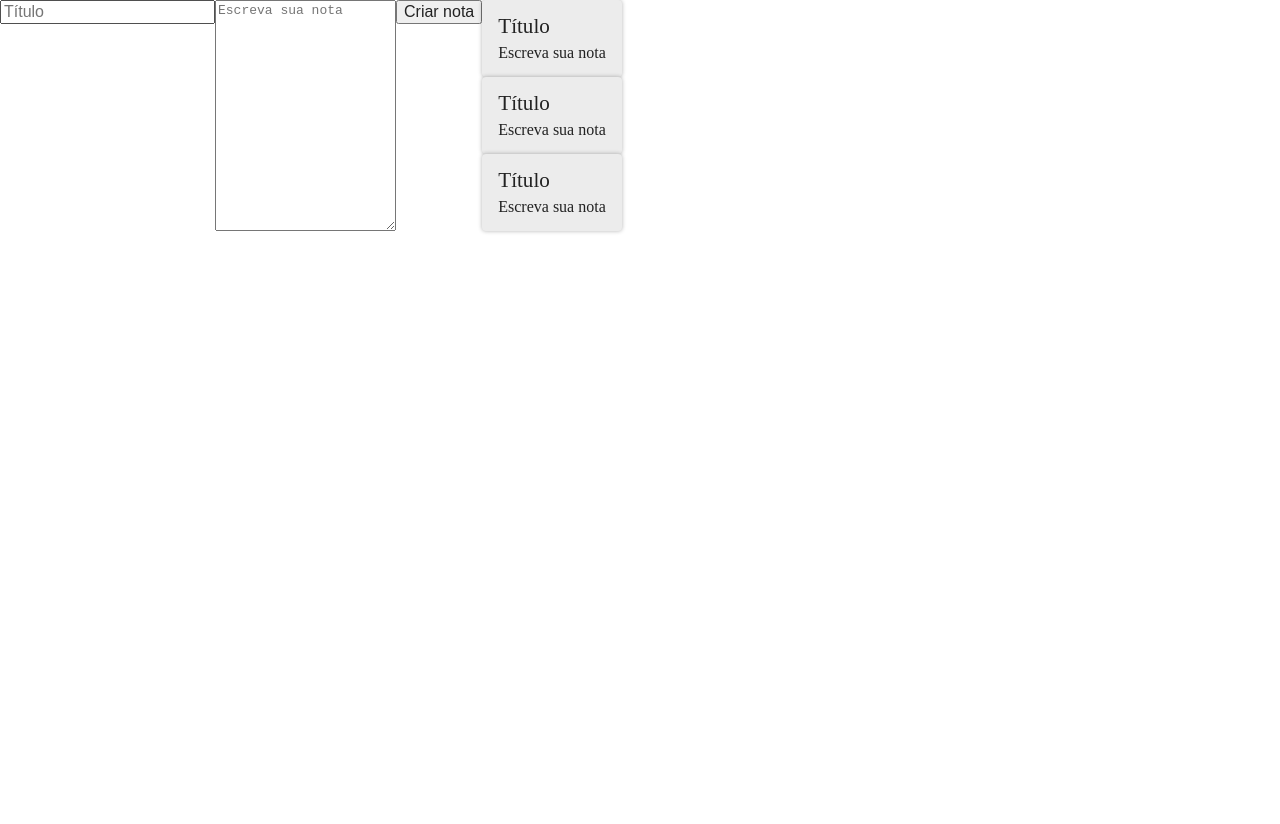
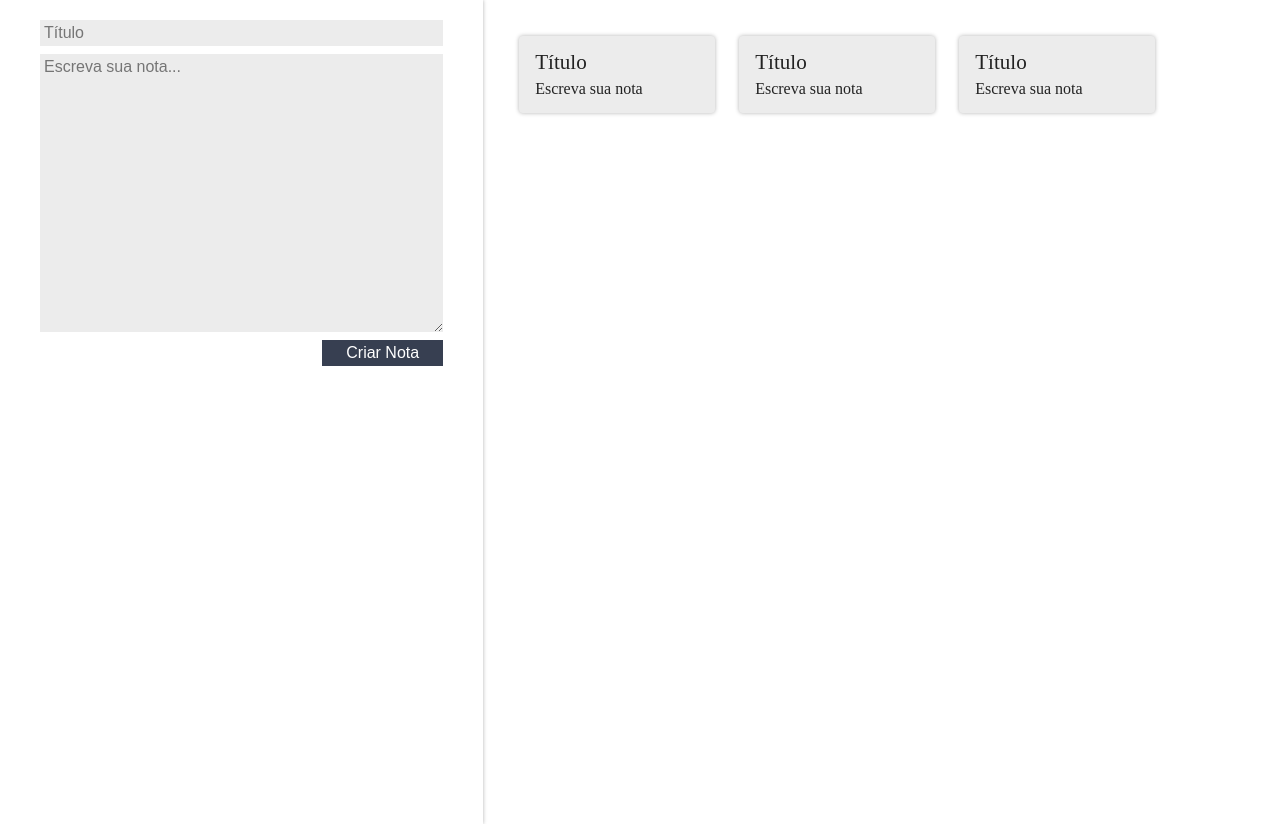
Before and after one commit to rafael-sant/react-library-operation, a React (Create React App) app in the folder ceep/: page / in a window 1280 px wide. Before the commit the page ends 800 px from the top, so only its background shows below. Built offline with nearby package versions, Linux system fonts and the light colour scheme.

Commit message:
Adicionando estilização ao projeto, como o this do js é dinâmico, referências para funções e injeção de dependências, associando referências através do bind, atributo props dos componentes React, passando propriedades para elementos filhos

```diff
--- a/ceep/src/components/CardNota/estilo.css
+++ b/ceep/src/components/CardNota/estilo.css
@@ -1,4 +1,3 @@
-
 .card-nota {
   display: flex;
   flex-direction: column;
--- a/ceep/src/components/FomularioCadastro/FormularioCadastro.jsx
+++ b/ceep/src/components/FomularioCadastro/FormularioCadastro.jsx
@@ -1,15 +1,37 @@
 import React, { Component } from "react";
+import "./estilo.css";
+class FormularioCadastro extends Component {
 
-class FormmularioCadastro extends Component {
+  constructor(){
+    super();
+
+    this.titulo = "";
+  }
+
+  handleMudancaDeTitulo(evento) {
+    this.titulo = evento.target.value;
+  }
+
   render() {
     return (
-      <form>
-        <input type="text" placeholder="Título" />
-        <textarea rows={15} placeholder="Escreva sua nota" />
-        <button>Criar nota</button>
+      <form className="form-cadastro">
+        <input
+          type="text"
+          placeholder="Título"
+          className="form-cadastro_input"
+          onChange={this.handleMudancaDeTitulo.bind(this)}
+        />
+        <textarea
+          rows={15}
+          placeholder="Escreva sua nota..."
+          className="form-cadastro_input"
+        />
+        <button className="form-cadastro_input form-cadastro_submit">
+          Criar Nota
+        </button>
       </form>
     );
   }
 }
 
-export default FormmularioCadastro;
+export default FormularioCadastro;
--- a/ceep/src/components/FomularioCadastro/estilo.css
+++ b/ceep/src/components/FomularioCadastro/estilo.css
@@ -0,0 +1,29 @@
+.form-cadastro {
+    flex-grow: 2;
+    box-shadow: 0 0 4px rgba(0, 0, 0, 0.3);
+    z-index: 1;
+    min-height: 100vh;
+    display: flex;
+    flex-direction: column;
+    padding: 12px 40px;
+  }
+  .form-cadastro_input {
+    margin-top: 8px;
+    padding: 4px;
+    border: none;
+    background-color: var(--fundo-detalhes);
+    font-family: Arial, Helvetica, sans-serif;
+    font-weight: 100;
+  }
+
+  .form-cadastro_submit {
+    align-self: flex-end;
+    width: 30%;
+    background-color: var(--secundaria);
+    color: white;
+    font-weight: 400;
+  }
+
+  .form-cadastro_submit:active {
+    background-color: var(--secundaria-ativa);
+  }
--- a/ceep/src/components/ListaDeNotas/ListaDeNotas.jsx
+++ b/ceep/src/components/ListaDeNotas/ListaDeNotas.jsx
@@ -1,5 +1,5 @@
 import React, { Component } from "react";
-import CardNota from '../CardNota';
+import CardNota from "../CardNota";
 import "./estilo.css";
 class ListaDeNotas extends Component {
   render() {
@@ -7,8 +7,8 @@ class ListaDeNotas extends Component {
       <ul className="lista-notas">
         {Array.of("Trabalho", "Trabalho", "Estudos").map((categoria, index) => {
           return (
-            <li key={index} className="lista-notas_item">
-              <CardNota/>
+            <li className="lista-notas_item" key={index}>
+              <CardNota />
             </li>
           );
         })}
--- a/ceep/src/components/ListaDeNotas/estilo.css
+++ b/ceep/src/components/ListaDeNotas/estilo.css
@@ -1,3 +1,15 @@
 .lista-notas {
-
-}
+    background-color: var(--fundo);
+    flex-grow: 3;
+    display: grid;
+    grid-template-columns: auto auto auto auto auto;
+    list-style-type: none;
+    padding-left: 24px;
+    padding-top: 24px;
+  }
+  .lista-notas_item {
+    margin: 12px;
+    max-width: 240px;
+    max-height: 400px;
+    display: inline;
+  }
```
Also changed, not shown: ceep/src/components/CardNota/CardNota.jsx (+3 -4 lines). Lines whose indentation alone changed are shown as unchanged.
